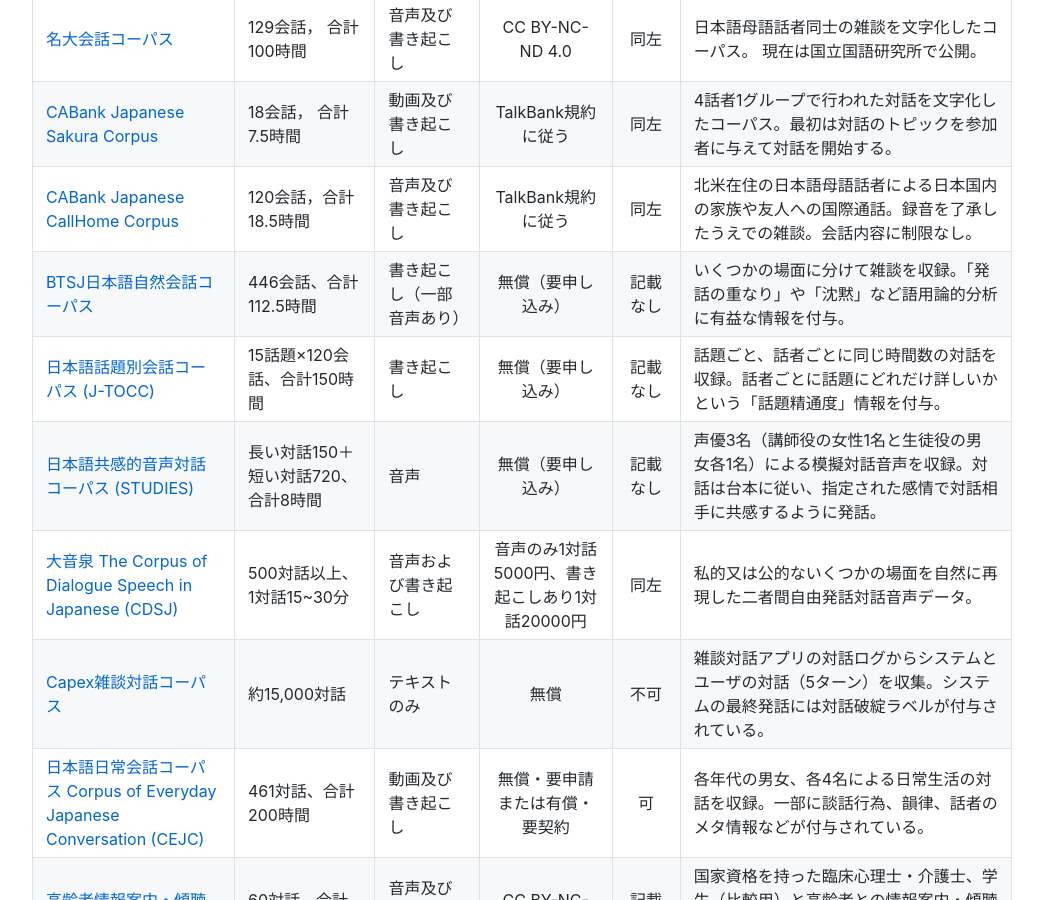
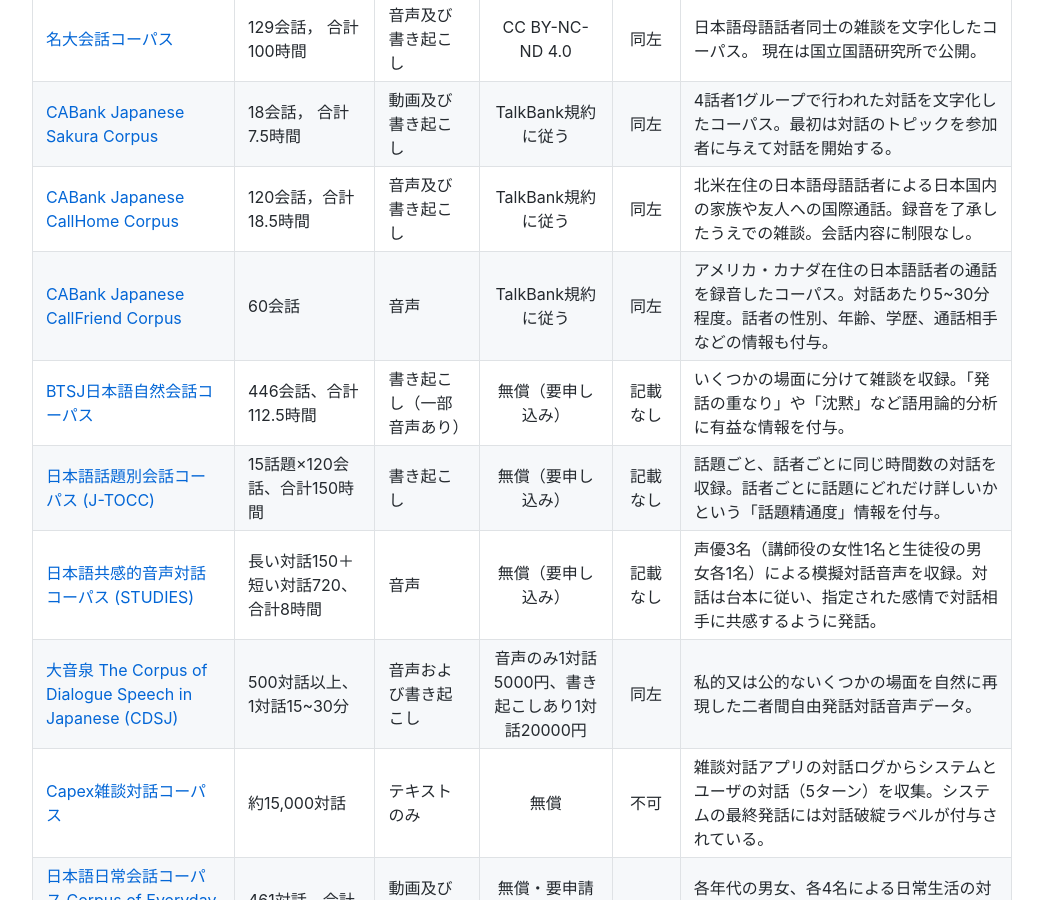
Before and after one commit to masahiro-mi/masahiro-mi.github.io, a Jekyll site: the page built from dialogue_corpus.md, in a window 1280 px wide and 900 px high, scrolled down 569 px. Shown: the whole window, without its empty margins (118-1161 px from the left). Built offline with Jekyll 4.4.1, drawn with Linux system fonts in a browser that asks for light colours; comment, search, counter and statistics services are not loaded; some of the changed text lies outside the part shown.

Commit message:
Update dialogue_corpus.md

```diff
--- a/dialogue_corpus.md
+++ b/dialogue_corpus.md
@@ -19,6 +19,7 @@
 | [名大会話コーパス](https://mmsrv.ninjal.ac.jp/nucc/)  | 129会話， 合計100時間 | 音声及び書き起こし | CC BY-NC-ND 4.0 | 同左 | 日本語母語話者同士の雑談を文字化したコーパス。 現在は国立国語研究所で公開。 |
 | [CABank Japanese Sakura Corpus](https://ca.talkbank.org/access/Sakura.html)  | 18会話， 合計7.5時間 | 動画及び書き起こし | TalkBank規約に従う | 同左 | 4話者1グループで行われた対話を文字化したコーパス。最初は対話のトピックを参加者に与えて対話を開始する。 |
 | [CABank Japanese CallHome Corpus](https://ca.talkbank.org/access/CallHome/jpn.html)  | 120会話，合計18.5時間 | 音声及び書き起こし | TalkBank規約に従う | 同左 | 北米在住の日本語母語話者による日本国内の家族や友人への国際通話。録音を了承したうえでの雑談。会話内容に制限なし。 |
+| [CABank Japanese CallFriend Corpus](https://ca.talkbank.org/access/CallFriend/jpn.html)  | 60会話 | 音声 | TalkBank規約に従う | 同左 | アメリカ・カナダ在住の日本語話者の通話を録音したコーパス。対話あたり5~30分程度。話者の性別、年齢、学歴、通話相手などの情報も付与。 |
 | [BTSJ日本語自然会話コーパス](https://ninjal-usamilab.info/lab/btsj_corpus2021/)  | 446会話、合計112.5時間 | 書き起こし（一部音声あり） | 無償（要申し込み） | 記載なし | いくつかの場面に分けて雑談を収録。「発話の重なり」や「沈黙」など語用論的分析に有益な情報を付与。 |
 | [日本語話題別会話コーパス (J-TOCC)](http://nakamata.info/database/)  | 15話題×120会話、合計150時間 | 書き起こし | 無償（要申し込み） | 記載なし | 話題ごと、話者ごとに同じ時間数の対話を収録。話者ごとに話題にどれだけ詳しいかという「話題精通度」情報を付与。 |
 | [日本語共感的音声対話コーパス (STUDIES)](https://www.nii.ac.jp/news/2022/0329.html)  | 長い対話150＋短い対話720、合計8時間 | 音声 | 無償（要申し込み） | 記載なし | 声優3名（講師役の女性1名と生徒役の男女各1名）による模擬対話音声を収録。対話は台本に従い、指定された感情で対話相手に共感するように発話。 |
@@ -50,6 +51,8 @@
 | [おーぷん2ちゃんねる対話コーパス](https://github.com/1never/open2ch-dialogue-corpus)  | 約815万対話 | テキスト | 無償 | 無償 | おーぷん2ちゃんねるの掲示板で行われた対話を収録。加えて、コーパス以外に「応答順位付けタスク用データ」や評価用スクリプトも配布されている。 |
 | [Accommodation Search Dialog Corpus (宿泊施設探索対話コーパス)](https://github.com/megagonlabs/asdc)  | 210会話＋約10万発話  | テキスト | CC BY 4.0 | 可 | 宿泊施設を探しているカスタマーとエージェントのテキストによる対話を収録したコーパス。加えて、発話の要件（どのような宿が良いかなど）や対話行為などのアノテーションも付与。|
 
+
+
 # 対話関連コーパス
 
 人同士の対話ではなくとも、質問応答や講演、インタビューなどの対話形式に近いコーパスです。
@@ -75,3 +78,4 @@
 - 2022.6.7 JGLUEほか計4件の情報を追加しました
 - 2022.6.8 JGLUEの情報を更新しました
 - 2022.6.18 Accommodation Search Dialog Corpus (宿泊施設探索対話コーパス)の情報を追加しました
+- 2022.6.20 CABank Japanese CallFriend Corpusの情報を追加しました
```
